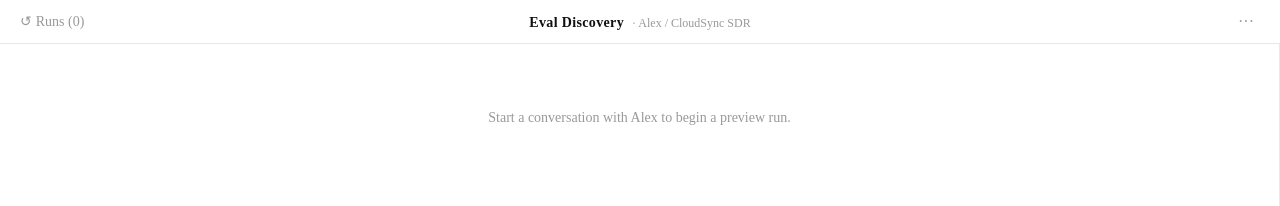
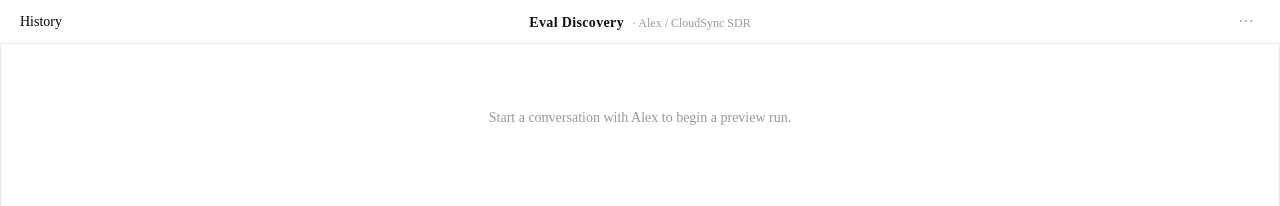
Before and after one commit to harikrshm/Eval-Discovery, a React app in the folder frontend/: page / in a window 1280 px wide. Shown: the top 206 px of the page. Built offline with nearby package versions, Linux system fonts and the light colour scheme; the HTML template or start-up script is replaced by a standard one.

Commit message:
feat: wire HistoryPanel into App — left slide-in history drawer with transcript review
Co-Authored-By: Claude Sonnet 4.6 <noreply@anthropic.com>

```diff
--- a/frontend/src/App.jsx
+++ b/frontend/src/App.jsx
@@ -4,6 +4,7 @@ import { generateCriteria } from "./api";
 import ChatInterface from "./components/ChatInterface";
 import RunControls from "./components/RunControls";
 import EvalCriteriaPanel from "./components/EvalCriteriaPanel";
+import HistoryPanel from "./components/HistoryPanel";
 import { Badge } from "./components/ui/badge";
 
 // Status badge config keyed by patternState + evalCriteria.length
@@ -65,6 +66,7 @@ export default function App() {
   const [criteriaError, setCriteriaError] = useState(null);
   const [saving, setSaving] = useState(false);
   const [panelVisible, setPanelVisible] = useState(false);
+  const [historyVisible, setHistoryVisible] = useState(false);
 
   // On mount: if session was reloaded into "error" with a valid patternSummary, the error
   // came from criteria generation (criteriaError is not persisted). Reset to "pattern_found"
@@ -151,10 +153,18 @@ export default function App() {
 
       {/* ── Top Bar (44px) ── */}
       <header className="h-11 flex items-center px-5 border-b border-border flex-shrink-0 bg-white">
-        {/* Left: run counter */}
-        <div className="flex items-center gap-1 text-sm text-muted-foreground w-40">
-          <span>↺</span>
-          <span>Runs ({runCount})</span>
+        {/* Left: history button */}
+        <div className="flex items-center gap-1 text-sm w-40">
+          {transcripts.length > 0 ? (
+            <button
+              onClick={() => setHistoryVisible(true)}
+              className="text-sm font-medium text-foreground hover:text-foreground/70 cursor-pointer"
+            >
+              History
+            </button>
+          ) : (
+            <span className="text-sm font-medium text-muted-foreground/50">History</span>
+          )}
         </div>
 
         {/* Center: title */}
@@ -200,6 +210,19 @@ export default function App() {
       {/* ── Body ── */}
       <div className="flex flex-1 overflow-hidden">
 
+        {/* History panel — always mounted, width-animated */}
+        <div
+          className="flex-shrink-0 overflow-hidden border-r border-border bg-[#fafafa] transition-[width] duration-200"
+          style={{ width: historyVisible && transcripts.length > 0 ? 384 : 0 }}
+        >
+          <div className="w-96 h-full">
+            <HistoryPanel
+              transcripts={transcripts}
+              onDismiss={() => setHistoryVisible(false)}
+            />
+          </div>
+        </div>
+
         {/* Chat column */}
         <div className="flex flex-col flex-1 overflow-hidden">
           <ChatInterface
```
